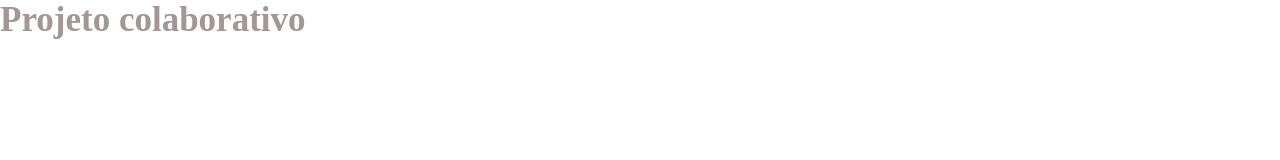
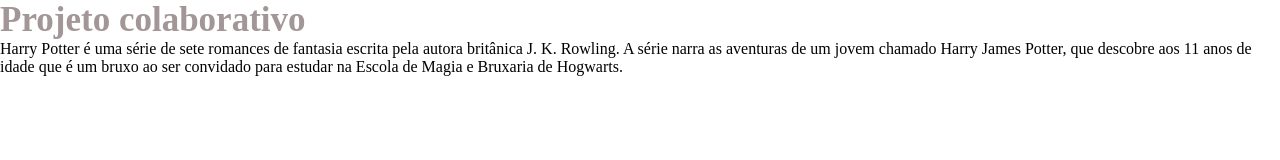
Before and after one commit to JhonyDomingos/pratica-git-flow-e-versionamento, a plain HTML site: page index.html in a window 1280 px wide. Drawn offline with Linux system fonts and the light colour scheme.

Commit message:
Projetoteste

```diff
--- a/index.html
+++ b/index.html
@@ -9,6 +9,8 @@
 <body>
     <header>
         <h1>Projeto colaborativo</h1>
+
+        <p>Harry Potter é uma série de sete romances de fantasia escrita pela autora britânica J. K. Rowling. A série narra as aventuras de um jovem chamado Harry James Potter, que descobre aos 11 anos de idade que é um bruxo ao ser convidado para estudar na Escola de Magia e Bruxaria de Hogwarts.</p>
     </header>
 </body>
 </html>
```
